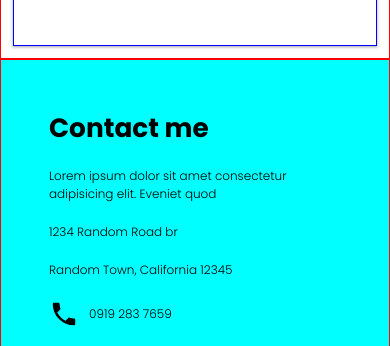
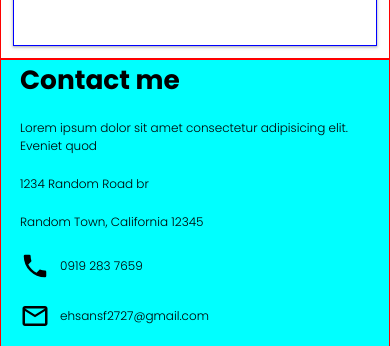
Before and after one commit to ehsan-saf/Homepage, a plain HTML site: page index.html in a window 390 px wide. Shown: the part 2879-3225 px from the top of the page. Drawn offline with nearby package versions, Linux system fonts and the light colour scheme.

Commit message:
Remove padding of footer container

```diff
--- a/style.css
+++ b/style.css
@@ -258,8 +258,7 @@ main {
   .footer-container {
     flex-direction: column;
     align-items: center;
-    padding: 4em;
-    margin: 0 auto;
+    padding: 0;
   }
 
   .contact-image {
```
